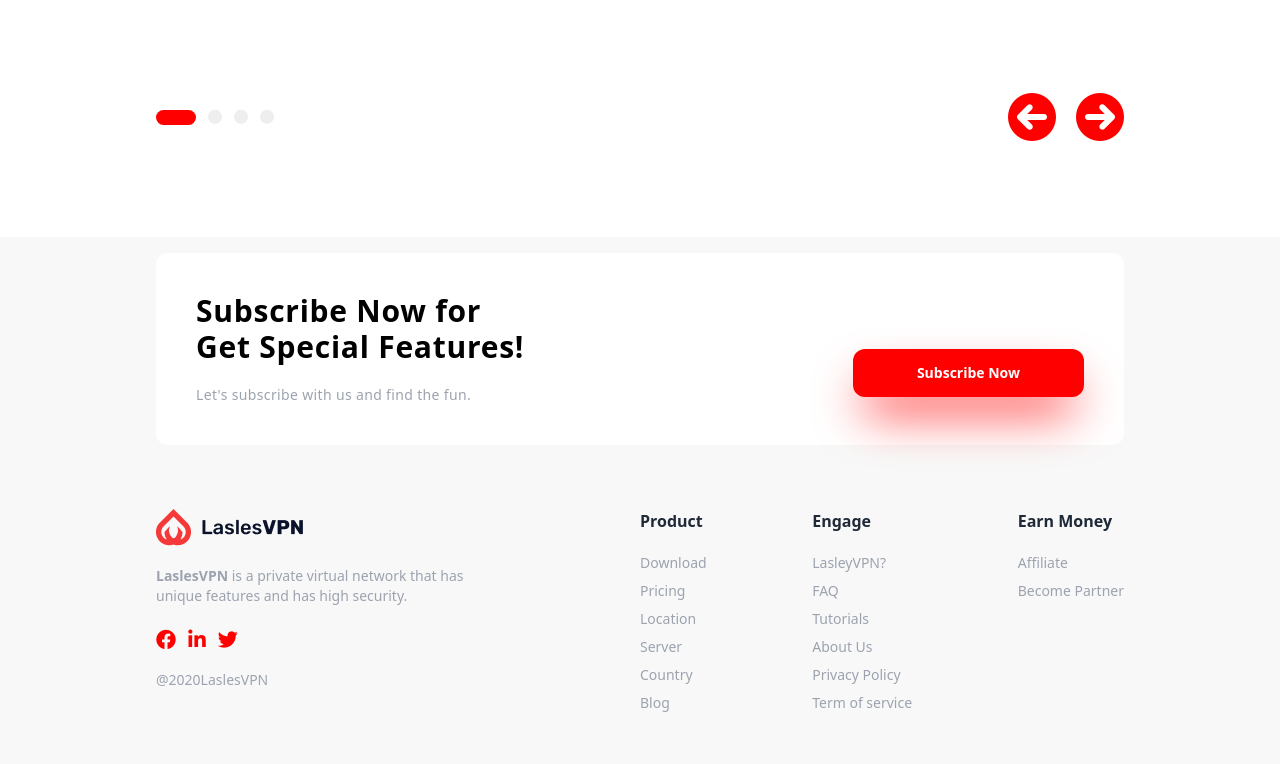
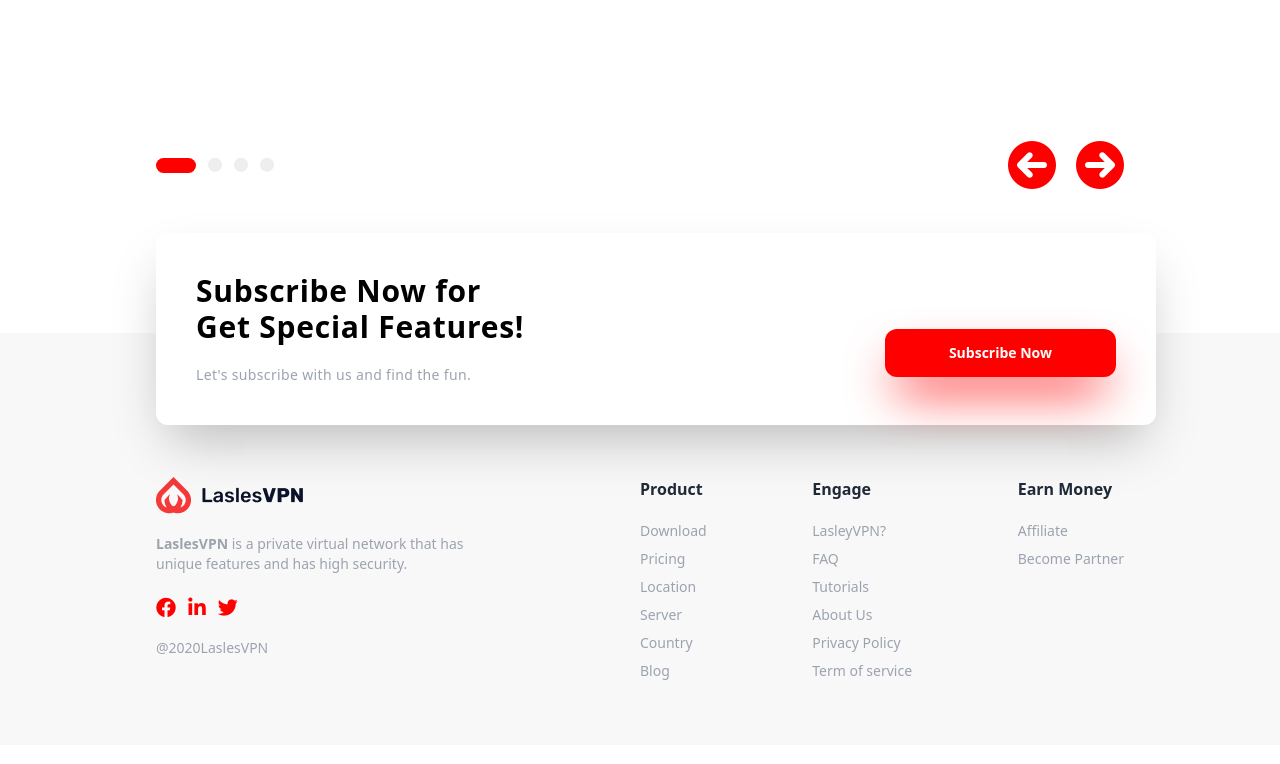
Before and after one commit to arjorb/stunningLasleVpn, a website: page src/index.html in a window 1280 px wide. Shown: the part 3561-4325 px from the top of the page. Drawn offline with Linux system fonts and the light colour scheme; files whose address does not match are found by name.

Commit message:
minal change

```diff
--- a/src/index.html
+++ b/src/index.html
@@ -419,7 +419,7 @@
 
     <!-- Slider controll -->
     <section
-      class="max-w-[1000px] mx-auto p-4 my-[5rem] flex justify-between items-center"
+      class="max-w-[1000px] mx-auto p-4 my-[8rem] flex justify-between items-center"
     >
       <div class="flex gap-3 text-sm">
         <div class="bg-[red] w-[40px] h-[15px] rounded-full"></div>
@@ -435,10 +435,10 @@
     </section>
 
     <section class="bg-[#F8F8F8]">
-      <div class="max-w-[1000px] mx-auto p-4">
+      <div class="max-w-[1000px] mx-auto p-4 relative">
         <!-- call to action  -->
         <div
-          class="bg-[white] flex justify-between items-center p-10 rounded-xl"
+          class="bg-[white] min-w-[1000px] flex justify-between items-center p-10 rounded-xl absolute top-[-100px] shadow-2xl"
         >
           <div>
             <h1 class="text-3xl font-bold tracking-wide mb-5">
@@ -458,7 +458,7 @@
           </div>
         </div>
         <!-- footer section  -->
-        <div class="mt-[4rem] md:flex justify-between pb-[3rem]">
+        <div class="mt-[8rem] md:flex justify-between pb-[3rem]">
           <div class="basis-1/3">
             <img src="../assets/Logo.png" alt="" />
             <p class="text-gray-400 text-sm my-5">
```
Also changed, not shown: dist/output.css.
